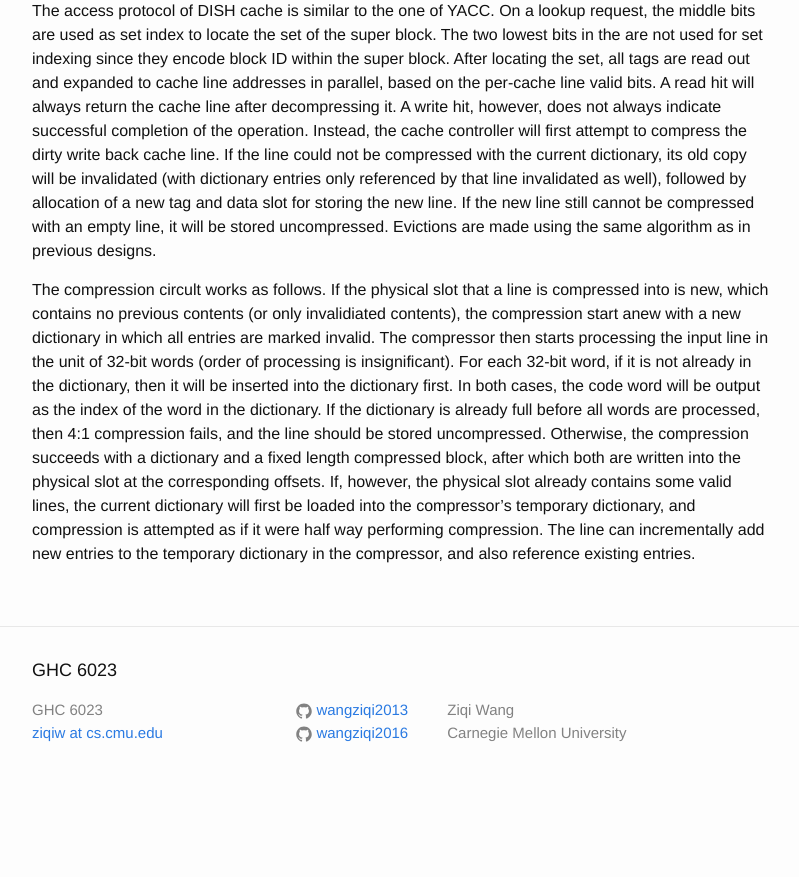
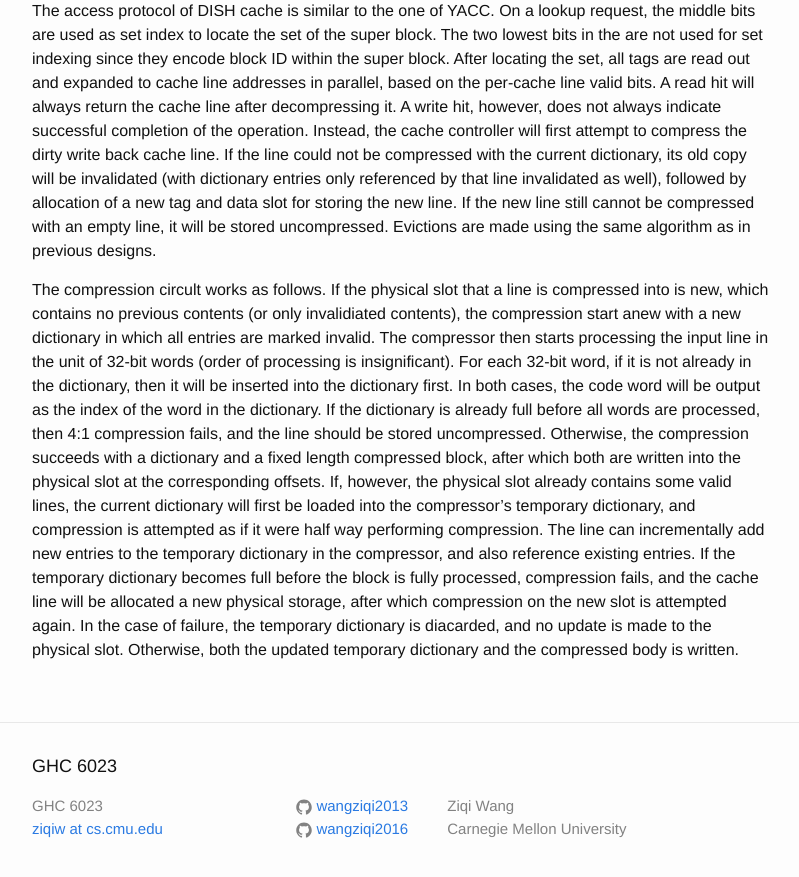
Before and after one commit to wangziqi2013/wangziqi2013.github.io, a Jekyll site: the page built from _posts/2020-07-18-dish.markdown, in a window 1280 px wide and 900 px high, scrolled down 2788 px. Shown: the top 877 px of the window, without its empty margins (238-1037 px from the left). Built offline with Jekyll 4.4.1, drawn with Linux system fonts in a browser that asks for light colours; before the commit the page ends 3592 px from its top, so only the background shows below that.

Commit message:
Finish compression

```diff
--- a/_posts/2020-07-18-dish.markdown
+++ b/_posts/2020-07-18-dish.markdown
@@ -126,3 +126,7 @@ which both are written into the physical slot at the corresponding offsets.
 If, however, the physical slot already contains some valid lines, the current dictionary will first be loaded into the
 compressor's temporary dictionary, and compression is attempted as if it were half way performing compression. The
 line can incrementally add new entries to the temporary dictionary in the compressor, and also reference existing entries.
+If the temporary dictionary becomes full before the block is fully processed, compression fails, and the cache line
+will be allocated a new physical storage, after which compression on the new slot is attempted again.
+In the case of failure, the temporary dictionary is diacarded, and no update is made to the physical slot. Otherwise, both
+the updated temporary dictionary and the compressed body is written.
```
